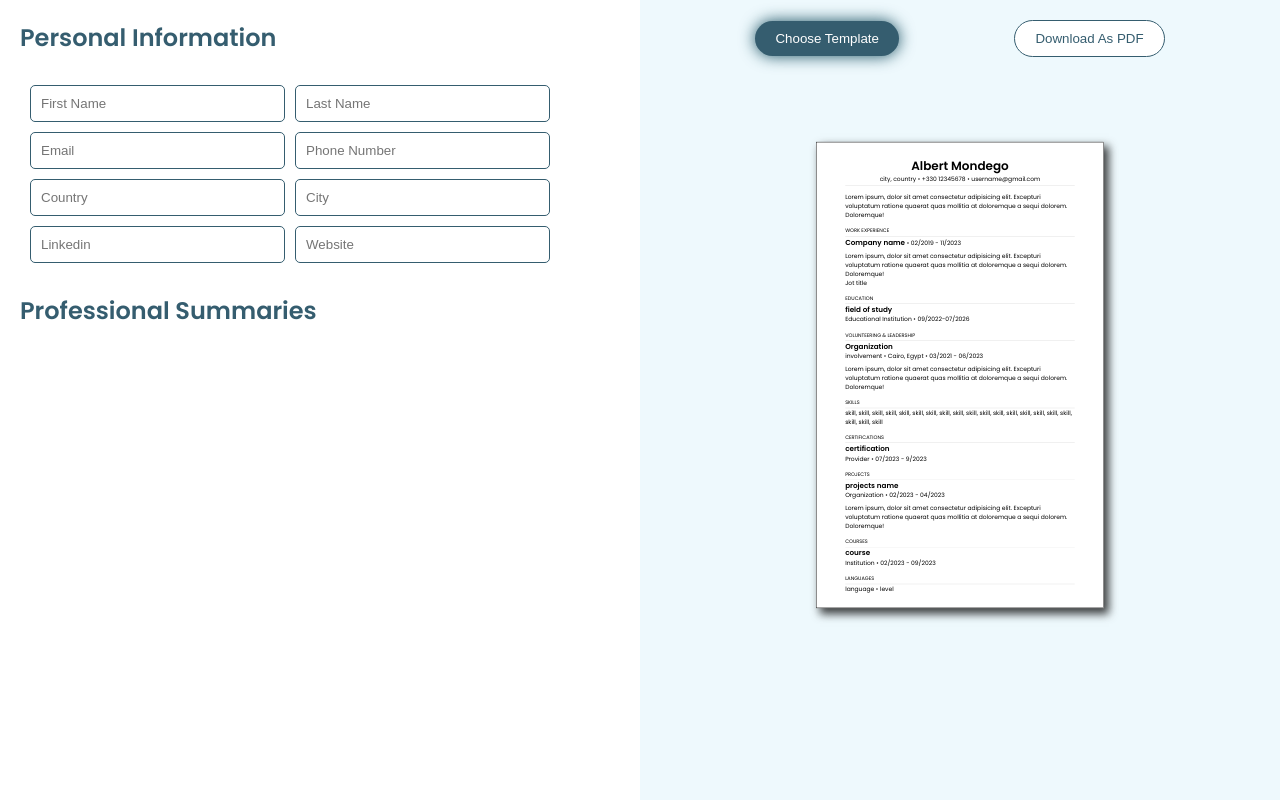
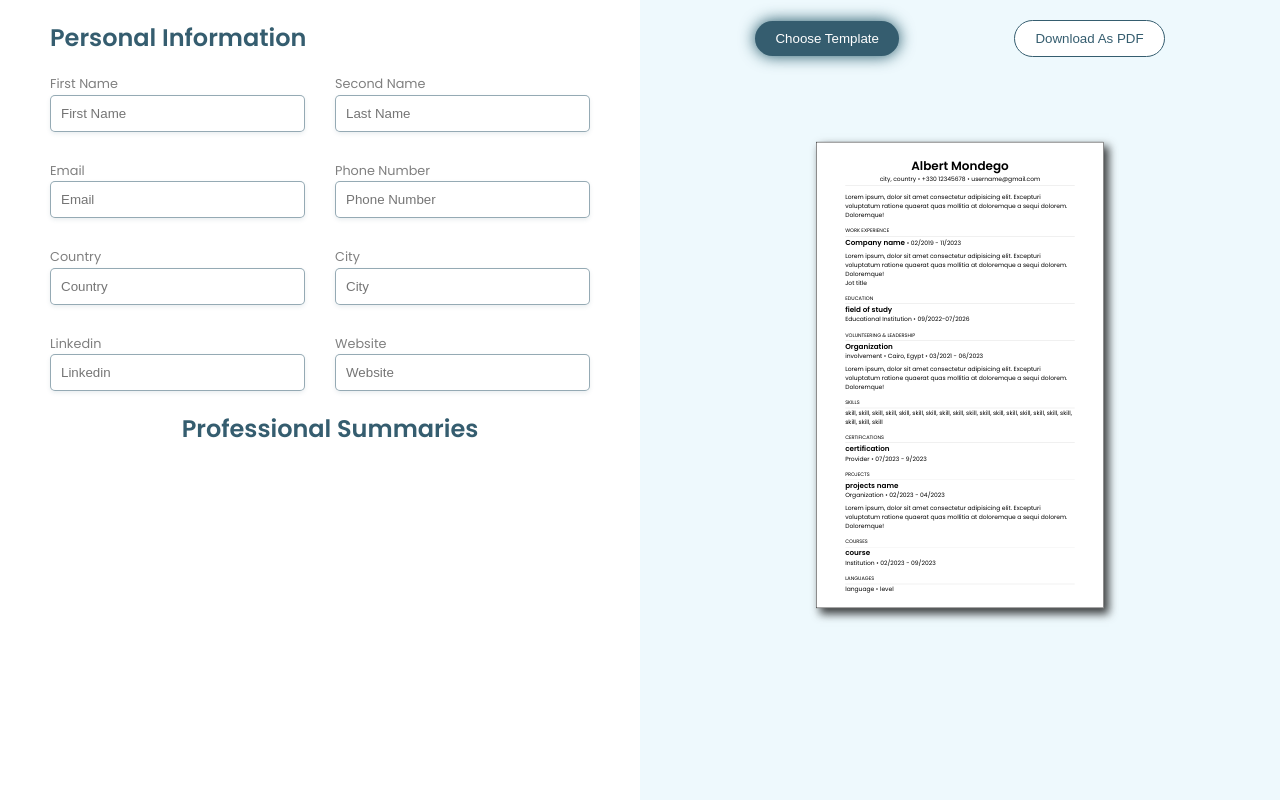
Before and after one commit to Rick-and-Bora3y-Devs/Resume-Builder, a React (Vite) app: page /maker in a window 1280 px wide. Built offline with nearby package versions, Linux system fonts and the light colour scheme.

Commit message:
personal info style

```diff
--- a/src/Css/Resume.module.css
+++ b/src/Css/Resume.module.css
@@ -80,13 +80,17 @@ html{
 
 /* Builder Styling */
 
-
+/* Personal info */
 .Builder{
     position: fixed;
     left: 0;
 
     height: 100vh;
     width: 50vw;
+
+    display: flex;
+    flex-direction: column;
+    align-items: center;
 
     /* background-color: black; */
 }
@@ -98,6 +102,8 @@ html{
     font-size: 1.5rem;
     font-weight: 700;
     color: #355D6F;
+
+    justify-self: flex-start;
 }
 
 .Inputs{
@@ -108,14 +114,25 @@ html{
 
     display: grid;
     grid-template-columns: 255px 255px;
-    padding: 10px;
-    gap: 10px;
+    gap: 30px;
+}
+
+.Inputs div {
+    display: flex;
+    flex-direction: column;
+    gap: 0.1rem;
+}
+
+.Inputs div label {
+    font-size: 0.8rem;
+    opacity: 50%;
 }
 
 .Inputs input{
     padding: 10px;
     border-radius: 5px;
-    border: 1px solid #355D6F;
+    border: 1px solid #355d6f85;
+    box-shadow: 0px 2px 4px 0px #355d6f1a;
 }
 
 .Inputs input:focus{
--- a/src/Pages/ResumeBuilder.jsx
+++ b/src/Pages/ResumeBuilder.jsx
@@ -16,14 +16,46 @@ function ResumeBuilder()
                     <div className={styles.Personal}>
                         <h1 className={styles.Heading}>Personal Information</h1>
                             <div className={styles.Inputs}>
-                                <input type="text" placeholder="First Name"/>
+                                <div>
+                                    <label>First Name</label>
+                                    <input name="First Name" type="text" placeholder="First Name"/>
+                                </div>
+
+                                <div>
+                                    <label>Second Name</label>
                                     <input type="text" placeholder="Last Name"/>
+                                </div>
+
+                                <div>
+                                    <label>Email</label>
                                     <input type="text" placeholder="Email"/>
+                                </div>
+
+                                <div>
+                                    <label>Phone Number</label>
                                     <input type="text" placeholder="Phone Number"/>
+                                </div>
+
+                               <div>
+                                    <label>Country</label>
                                     <input type="text" placeholder="Country"/>
+                               </div>
+
+                               <div>
+                                    <label>City</label>
                                     <input type="text" placeholder="City"/>
+                               </div>
+
+                                <div>
+                                    <label>Linkedin</label>
                                     <input type="text" placeholder="Linkedin"/>
+                                </div>
+
+                               <div>
+                                    <label>Website</label>
                                     <input type="text" placeholder="Website"/>
+                               </div>
+
                             </div>
                     </div>
 
```
Lines whose indentation alone changed are shown as unchanged.
